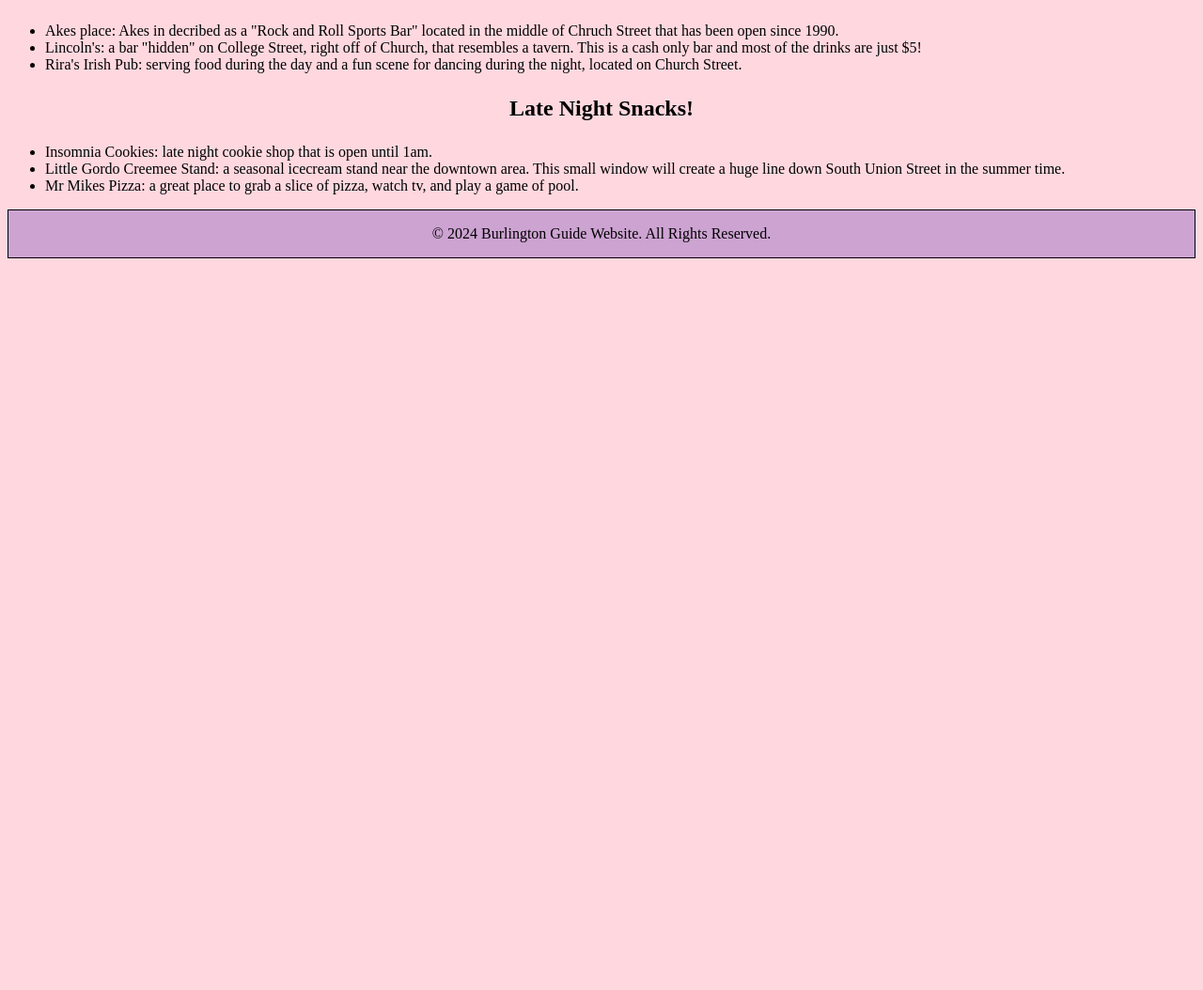
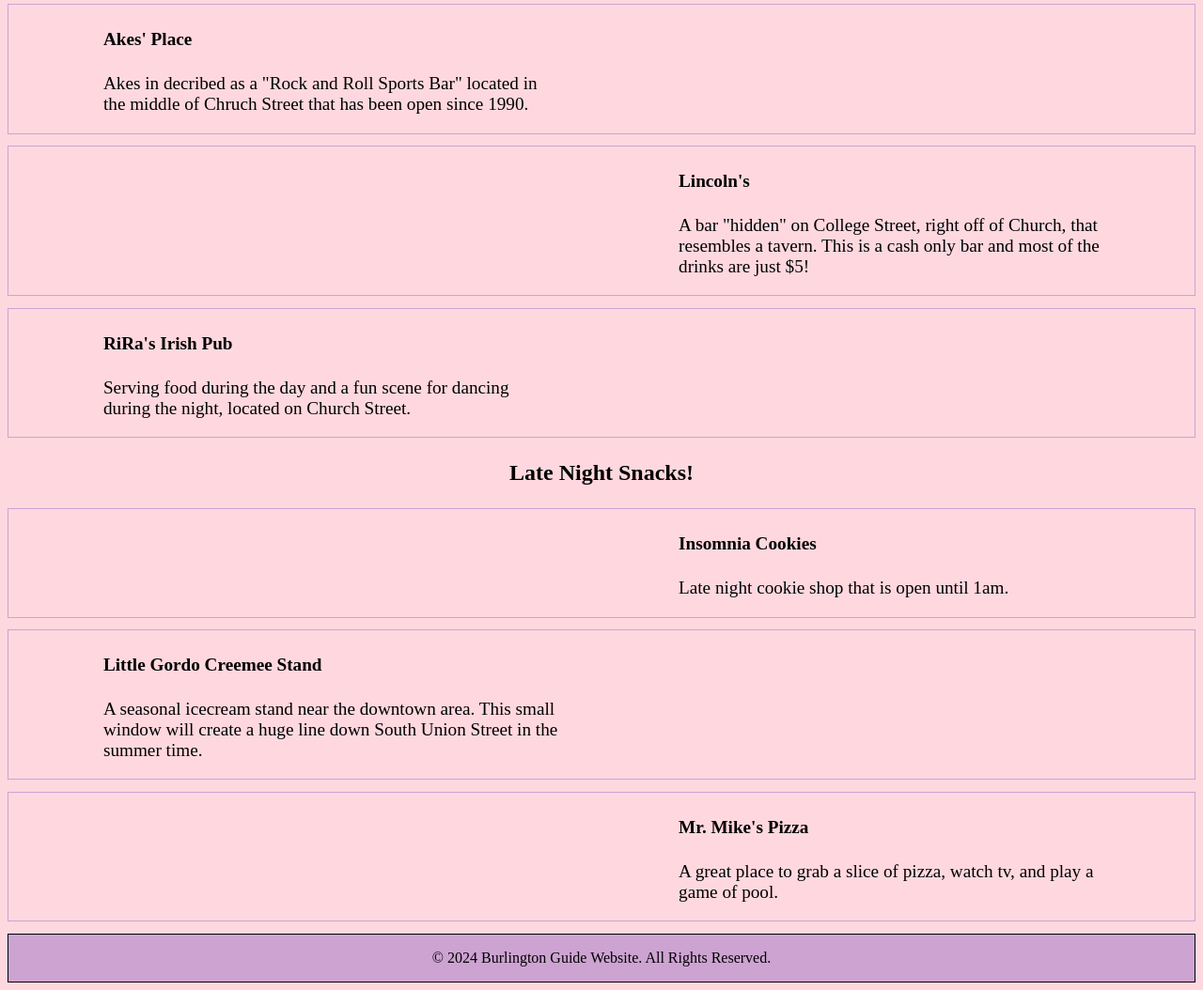
Before and after one commit to allie247/Web-Dev-Final-Project, a plain HTML site: page nightlife.html in a window 1280 px wide. Shown: the part 514-1568 px from the top of the page at 94% size. Before the commit the page ends 800 px from the top, so only its background shows below. Drawn offline with Linux system fonts and the light colour scheme.

Commit message:
last formatting changes

```diff
--- a/nightlife.html
+++ b/nightlife.html
@@ -26,21 +26,94 @@
     <section class="nightlife">
         <h1>Night Life in Burlington VT</h1>
     </section>
-    <p>Church Street is a great lit up place to spend your evenings into night time going out for drinks, food, or dessert!<p>
-    <img src="images/night.jpg" alt="church street at night">
+    <div class="description">
+        Church Street is a great lit up place to spend your evenings into night time going out for drinks, food, or dessert!
+    </div>
+    <div class="other-images">
+        <img src="images/night.jpg" alt="church street at night">
+    </div>
     <h3>Bars!</h3>
-    <ul>
-        <li>Akes place: Akes in decribed as a "Rock and Roll Sports Bar" located in the middle of Chruch Street that has been open since 1990. </li>
-        <li>Lincoln's: a bar "hidden" on College Street, right off of Church, that resembles a tavern. This is a cash only bar and most of the drinks are just $5!</li>
-        <li>Rira's Irish Pub: serving food during the day and a fun scene for dancing during the night, located on Church Street. </li>
-
-    </ul>
+    <div class = "container">
+        <div class = "category-body-left">
+            <h4>
+                Akes' Place
+            </h4>
+            <p>
+                Akes in decribed as a "Rock and Roll Sports Bar" located in the middle of Chruch Street that has been open since 1990.
+            </p>
+        </div>
+        <div class = "category-images-right">
+            <!--Add images here akes-->
+        </div>
+    </div>
+    <div class = "container">
+        <div class = "category-images-left">
+            <!--Add images here lincolns-->
+        </div>
+        <div class = "category-body-right">
+            <h4>
+                Lincoln's
+            </h4>
+            <p>
+                A bar "hidden" on College Street, right off of Church, that
+                resembles a tavern. This is a cash only bar and most of the drinks are just $5!
+            </p>
+        </div>
+    </div>
+    <div class = "container">
+        <div class = "category-body-left">
+            <h4>
+                RiRa's Irish Pub
+            </h4>
+            <p>
+                Serving food during the day and a fun scene for dancing during the night, located on Church Street.
+            </p>
+        </div>
+        <div class = "category-images-right">
+            <!--Add images here riras-->
+        </div>
+    </div>
     <h3>Late Night Snacks!</h3>
-    <ul>
-        <li>Insomnia Cookies: late night cookie shop that is open until 1am.</li>
-        <li>Little Gordo Creemee Stand: a seasonal icecream stand near the downtown area. This small window will create a huge line down South Union Street in the summer time. </li>
-        <li>Mr Mikes Pizza: a great place to grab a slice of pizza, watch tv, and play a game of pool. </li>
-</ul>
+    <div class = "container">
+        <div class = "category-images-left">
+            <!--Add images here insomnia-->
+        </div>
+        <div class = "category-body-right">
+            <h4>
+                Insomnia Cookies
+            </h4>
+            <p>
+                Late night cookie shop that is open until 1am.
+            </p>
+        </div>
+    </div>
+    <div class = "container">
+        <div class = "category-body-left">
+            <h4>
+                Little Gordo Creemee Stand
+            </h4>
+            <p>
+                A seasonal icecream stand near the downtown area. This small
+                window will create a huge line down South Union Street in the summer time.
+            </p>
+        </div>
+        <div class = "category-images-right">
+            <!--Add images here gordo-->
+        </div>
+    </div>
+    <div class = "container">
+        <div class = "category-images-left">
+            <!--Add images here mr mikes-->
+        </div>
+        <div class = "category-body-right">
+            <h4>
+                Mr. Mike's Pizza
+            </h4>
+            <p>
+                A great place to grab a slice of pizza, watch tv, and play a game of pool.
+            </p>
+        </div>
+    </div>
 <!-- Footer -->
 <footer>
     <p class = "footer-text">© 2024 Burlington Guide Website. All Rights Reserved.</p>
```
Also changed, not shown: about.html (+2 -2 lines).
